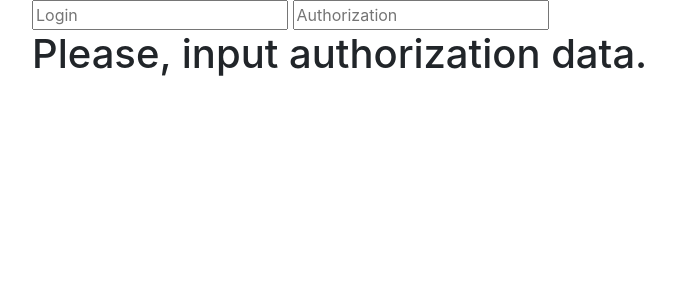
After one commit to c0Rr0s10n/FemaleClubSite, a PHP site: page /auth.php in a window 1280 px wide. The commit adds this page. Shown: the top 300 px of the page, without its empty margins (53-728 px from the left). Run offline with PHP 8.4, Linux system fonts and the light colour scheme; some libraries are stand-ins or nearby versions.

Commit message:
Trying to create at least cms

```diff
--- /dev/null
+++ b/auth.php
@@ -0,0 +1,48 @@
+<!DOCTYPE html>
+<html lang="en">
+
+<head>
+  <meta charset="UTF-8">
+  <meta name="viewport" content="width=device-width, initial-scale=1.0">
+  <meta http-equiv="X-UA-Compatible" content="ie=edge">
+  <link rel="stylesheet" href="https://use.fontawesome.com/releases/v5.0.13/css/all.css" integrity="sha384-DNOHZ68U8hZfKXOrtjWvjxusGo9WQnrNx2sqG0tfsghAvtVlRW3tvkXWZh58N9jp"
+    crossorigin="anonymous">
+  <link rel="stylesheet" href="css/bootstrap.css">
+  <link rel="stylesheet" href="css/style.css">
+  <link rel="stylesheet" href="css/animate.min.css">
+  <script type="text/javascript" src="/js/wow.min.js"></script>
+  <script>
+    var wow = new WOW();
+    wow.init();
+
+  </script>
+  <title>Female Club</title>
+</head>
+
+<body>
+    <div class="container">
+        <form action="" method="post">
+            <input type="text" placeholder="Login" name="login">
+            <input type="text" placeholder="Authorization" name="password">
+        </form>
+        <?php
+        if ($_SERVER["REQUEST_METHOD"] == "POST") {
+            $login = test_input($_POST["login"]);
+            $email = test_input($_POST["password"]);
+
+            if (md5($login)==md5("admin") && md5($password)==md5("neskromnaya")){
+                header('Location: https://onemuseclub.kz/control_panel.php');
+            }
+            else{
+                echo "<h1>Invalid data.</h1>";
+            }
+          }
+        else{
+            echo "<h1>Please, input authorization data.</h1>";
+        }
+        ?>
+    </div>
+
+</body>
+
+</html>
```
Also changed, not shown: tmps/prepared_script.php (+2 -5 lines).
